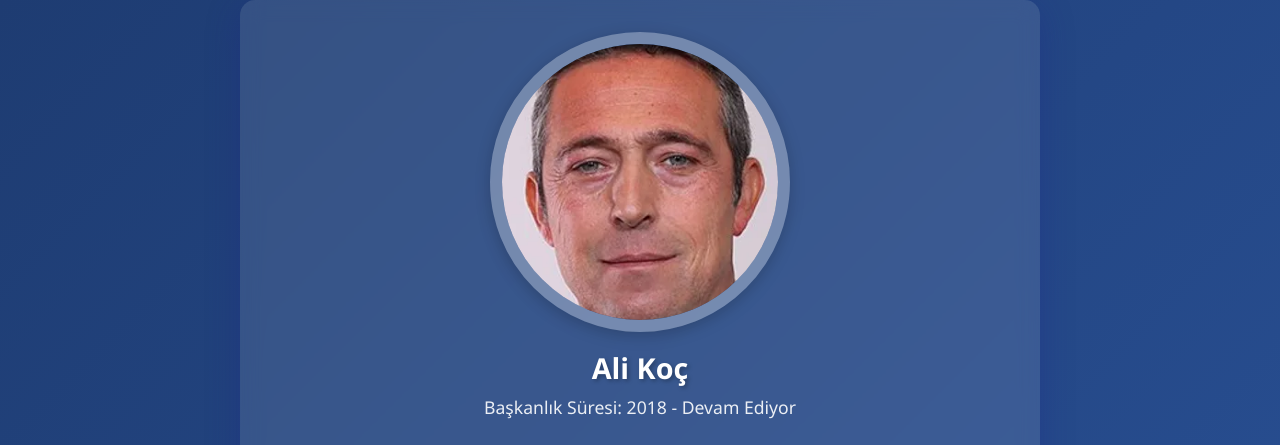
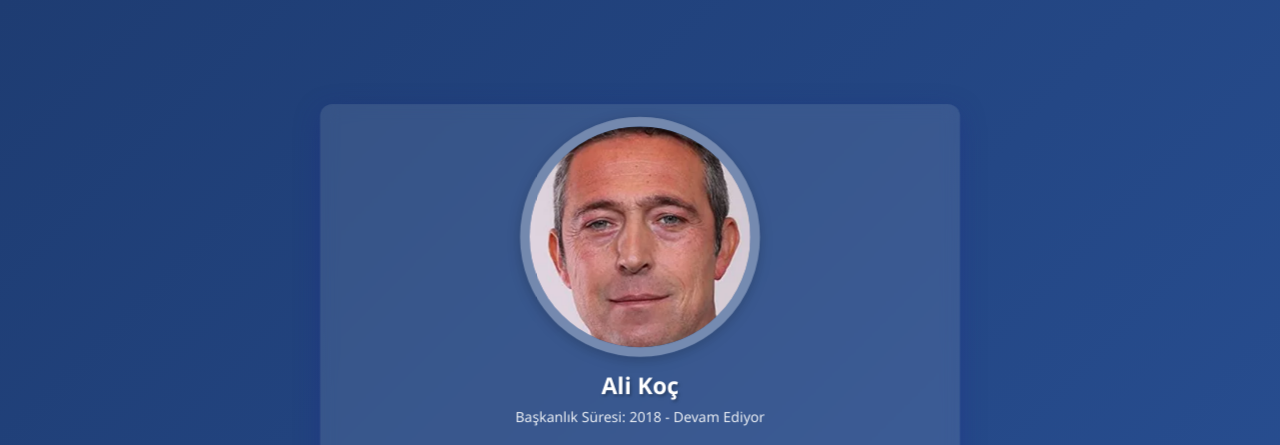
Before and after one commit to dodoizgi/fenerbahcesampiyonlukhasreti, a plain HTML site: page index.html in a window 1280 px wide. Shown: the top 445 px of the page. Drawn offline with Linux system fonts and the light colour scheme.

Commit message:
Add files via upload

```diff
--- a/style.css
+++ b/style.css
@@ -12,11 +12,14 @@ body {
     justify-content: center;
     align-items: center;
     color: white;
+    padding: 0;
+    transform: scale(0.8);
+    transform-origin: center center;
 }
 
 .container {
     text-align: center;
-    padding: 2rem;
+    padding: 1rem 2rem;
     background: rgba(255, 255, 255, 0.1);
     border-radius: 15px;
     backdrop-filter: blur(10px);
```
